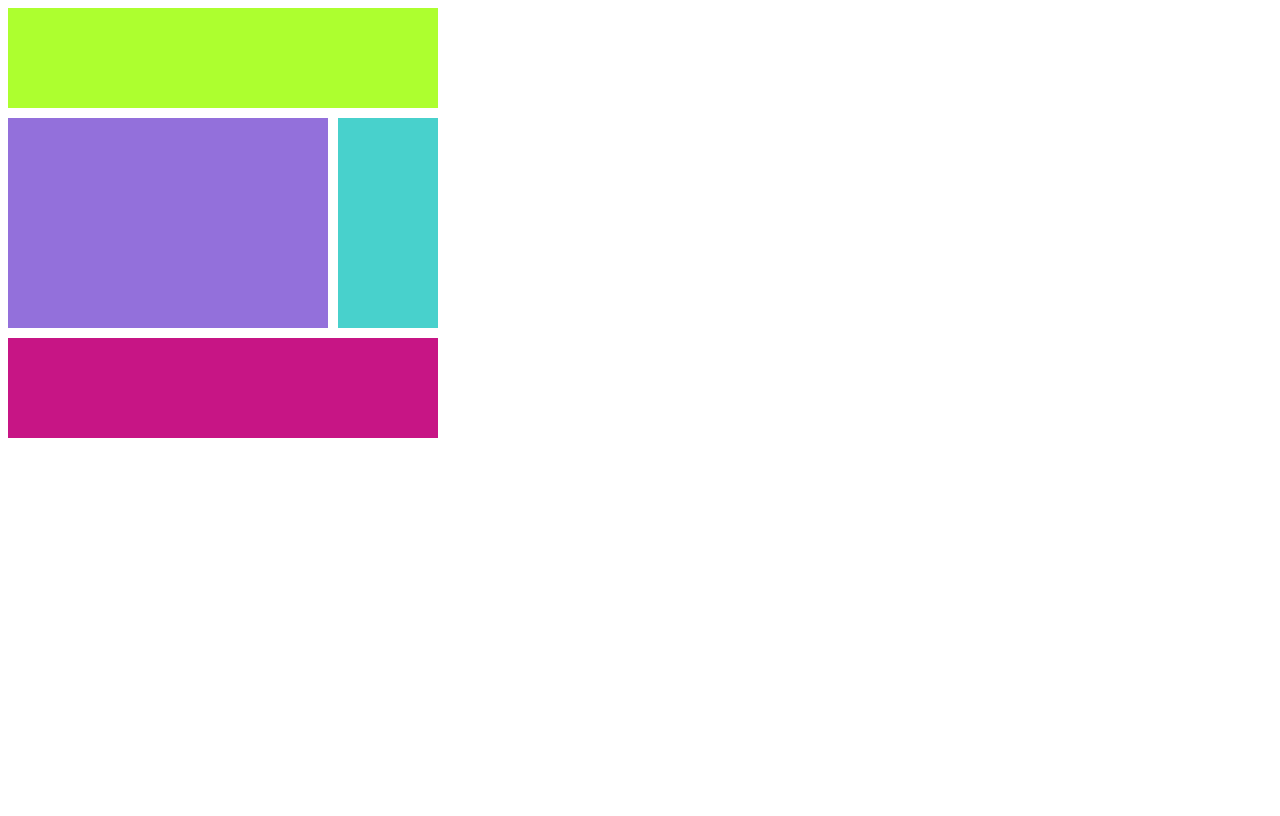
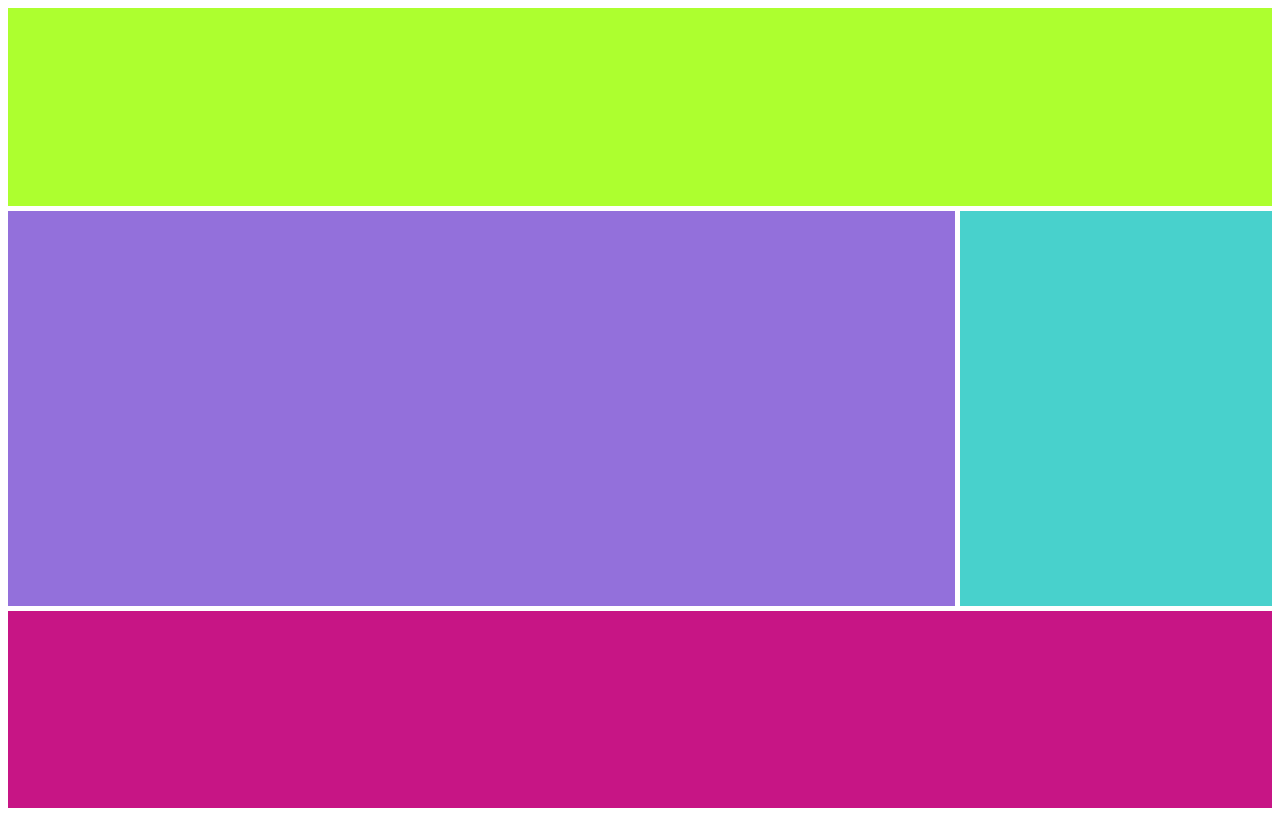
Before and after one commit to SeonghakIm/scss_class, a plain HTML site: page grid/index.html in a window 1280 px wide. Drawn offline with Linux system fonts and the light colour scheme.

Commit message:
2.7 Grid Template

```diff
--- a/grid/styles.css
+++ b/grid/styles.css
@@ -1,28 +1,31 @@
 .grid{
     display:grid;
-    grid-template-columns: [first-line] 100px [second-line] 100px [third-line] 100px [fourth-line] 100px;
-    grid-template-rows: repeat(4,  100px [goguma]);
-    gap: 10px;
+    grid-template-columns: repeat(4, 1fr);
+    grid-template-rows: repeat(4,  1fr);
+    gap: 5px;
+    height: 100vh;
+    grid-template:
+        "header header header header" 1fr
+        "content content content nav" 2fr
+        "footer footer footer footer" 1fr / 1fr 1fr 1fr 1fr
+    ;
 }
 
 .header{
     background-color: greenyellow;
-    grid-column: span 4;
+    grid-area: header;
 }
 
 .content{
     background-color: mediumpurple;
-    grid-column : first-line / -2;
-    grid-row : goguma 1 / goguma 3 ;
-
+    grid-area: content;
 }
 .nav{
     background-color: mediumturquoise;
-    grid-row : span 2;
-
+    grid-area: nav;
 }
 
 .footer{
     background-color: mediumvioletred;
-    grid-column : span 4;
+    grid-area: footer;
 }
```
Also changed, not shown: README.md.
